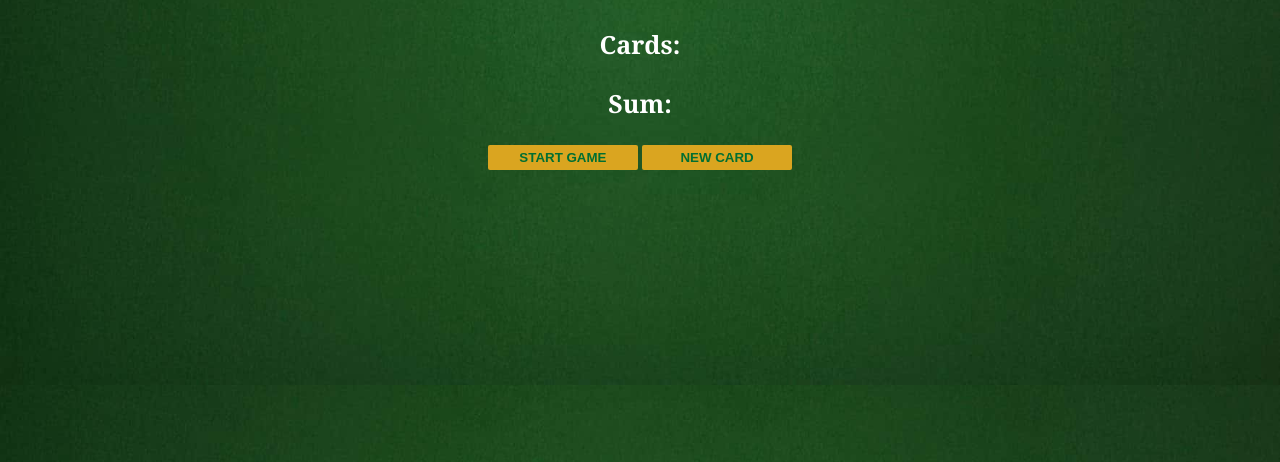
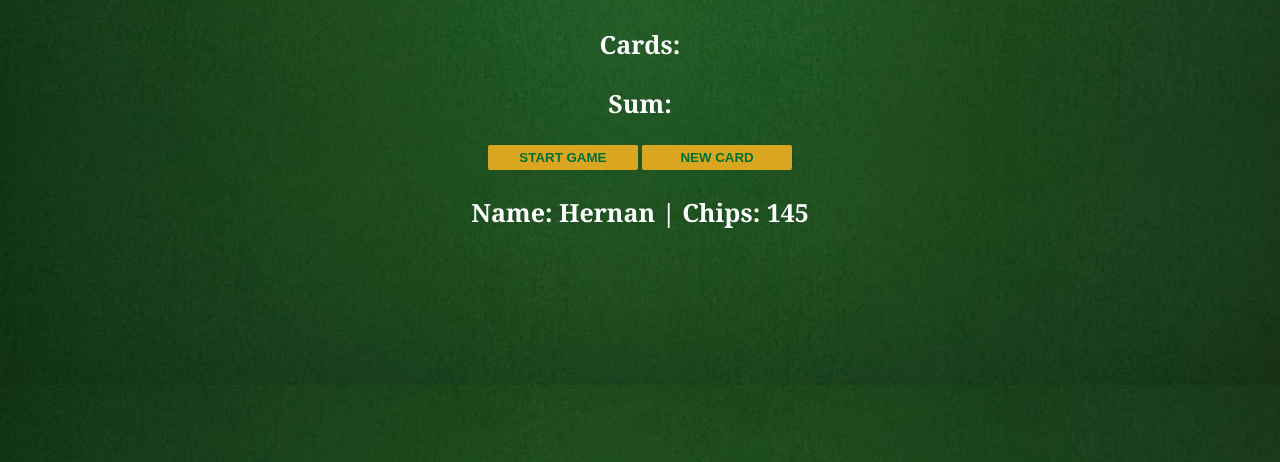
Before and after one commit to hditano/BlackJack, a plain HTML site: page index.html in a window 1280 px wide. Shown: the part 338-800 px from the top of the page. Drawn offline with Linux system fonts and the light colour scheme.

Commit message:
added object player

```diff
--- a/index.html
+++ b/index.html
@@ -14,6 +14,7 @@
     <p id="sum-el">Sum: </p>
     <button id="saveButton" onclick="startGame()">START GAME</button>
     <button id="newCard" onclick="newCard()">NEW CARD</button>
+    <p id="player-el">Name: | Chips: </p>
 </body>
 <script src="script.js  "></script>
 </html>
--- a/script.js
+++ b/script.js
@@ -1,5 +1,11 @@
 let sum = 0;
 let cards = [];
+
+let player = {
+    name: 'Hernan',
+    age: 38,
+    chips: 145,
+}
 
 let hasBlackJack = false;
 let isAlive = false;
@@ -10,6 +16,10 @@ let messageEl = document.querySelector("#message-el");
 let sumEl = document.querySelector("#sum-el");
 let cardEl = document.querySelector("#card-el");
 let newButton = document.querySelector("#newCard");
+let playerEl = document.querySelector('#player-el');
+
+playerEl.textContent = "Name: " + player.name + " | " + "Chips: " +  player.chips;
+
 
 function getRandomCard() {
   let randomNumber = Math.floor(Math.random() * 13) + 1;
```
